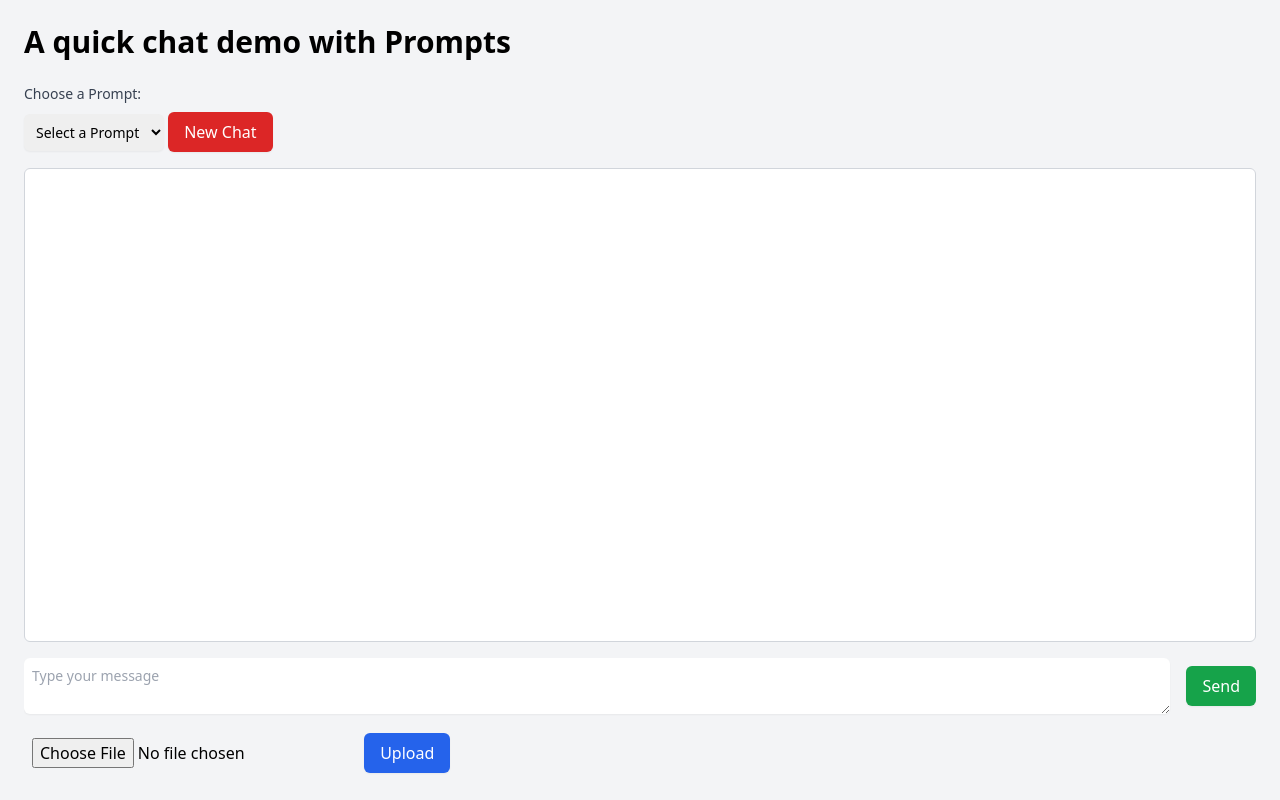
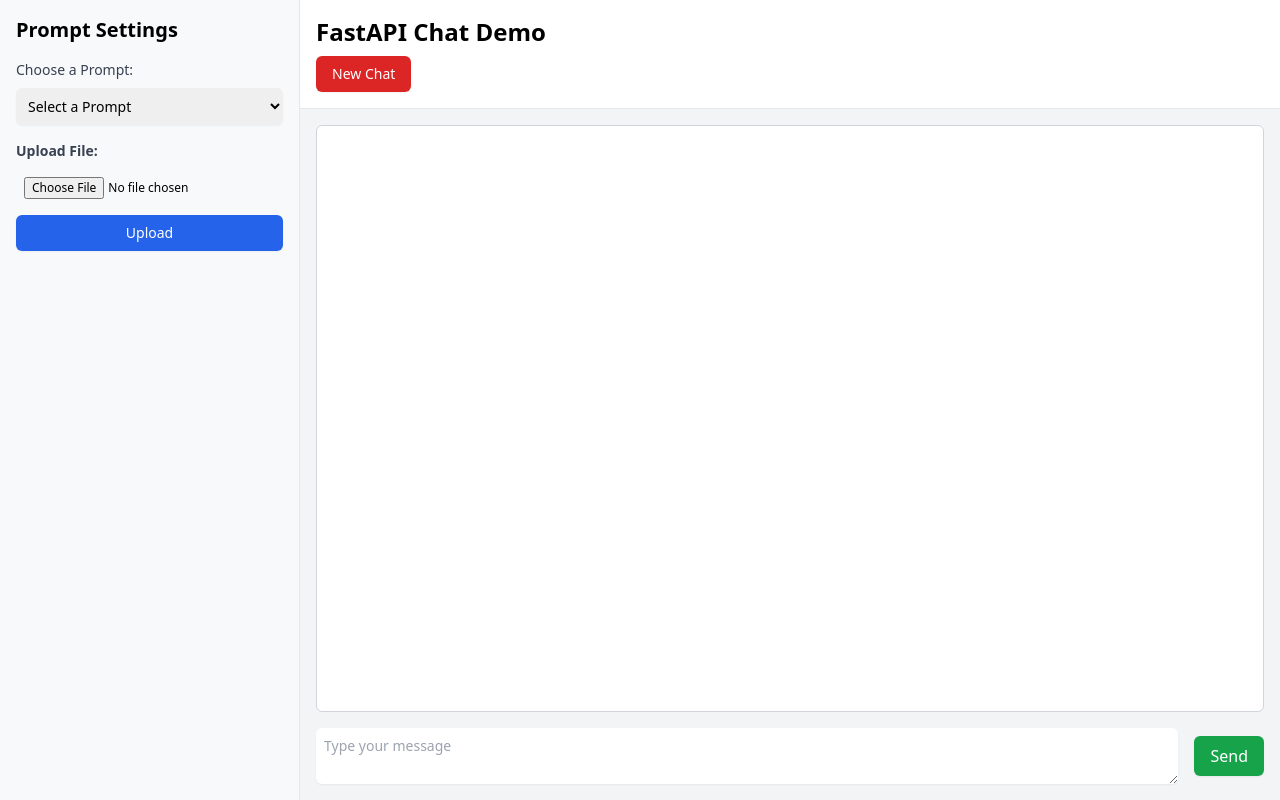
Before and after one commit to jlvanhulst/fastapi-responses, a FastAPI app: page /chat/ in a window 1280 px wide. Run offline with FastAPI, Linux system fonts and the light colour scheme; some libraries are stand-ins or nearby versions.

Commit message:
fixes and a graph demo

```diff
--- a/app/prompt.py
+++ b/app/prompt.py
@@ -187,14 +187,19 @@
                 variables["file_contents"] = "\n\n".join(file_contents)
 
         try:
-            result = await prompt.run(variables=variables)
+            result = await prompt.run(variables=variables, previous_response_id=previous_response_id)
 
-            import uuid
-            response_id = str(uuid.uuid4())
+            # Use the actual OpenAI response ID instead of generating our own UUID
+            response_id = prompt.id
             self.responses[response_id] = result
 
             logger.info(f"Generated response: {result}")
-            return {"response": result, "status_code": 200, "response_id": response_id}
+            return {
+                "response": result,
+                "status_code": 200,
+                "response_id": response_id,
+                "files": prompt.output_files
+            }
         except Exception as e:
             logger.error(f"Error generating response: {e}")
             return {"response": f"Error generating response: {str(e)}", "status_code": 500}
--- a/templates/index.html
+++ b/templates/index.html
@@ -15,10 +15,33 @@
             margin: 0;
         }
 
-        .container {
+        .main-container {
+            display: flex;
+            height: 100vh;
+        }
+
+        .sidebar {
+            width: 300px;
+            min-width: 300px;
+            background-color: #f8f9fa;
+            border-right: 1px solid #e5e7eb;
+            overflow-y: auto;
+        }
+
+        .content-area {
+            flex: 1;
             display: flex;
             flex-direction: column;
-            height: 100%;
+            overflow: hidden;
+        }
+
+        .instructions-area {
+            background-color: #f3f4f6;
+            border-bottom: 1px solid #e5e7eb;
+            padding: 1rem;
+            max-height: 200px;
+            overflow-y: auto;
+            display: none;
         }
 
         /* Make chat-box grow to fill available vertical space */
@@ -40,21 +63,56 @@
     </style>
 </head>
 
-<body class="bg-gray-100 p-6">
-    <div class="container mx-auto">
-        <h1 class="text-3xl font-bold mb-6">A quick chat demo with Prompts</h1>
+<body class="bg-gray-100">
+    <div class="main-container">
+        <!-- Left Sidebar -->
+        <div class="sidebar p-4">
+            <h2 class="text-xl font-bold mb-4">Prompt Settings</h2>
 
-        <!-- Dropdown for selecting prompts -->
+            <!-- Prompt Selection -->
             <div class="mb-4">
                 <label for="prompt-select" class="block mb-2 text-sm font-medium text-gray-700">Choose a Prompt:</label>
-            <select id="prompt-select" class="border-gray-300 rounded-md shadow-sm focus:ring-indigo-500 focus:border-indigo-500 sm:text-sm p-2">
+                <select id="prompt-select" class="w-full border-gray-300 rounded-md shadow-sm focus:ring-indigo-500 focus:border-indigo-500 sm:text-sm p-2">
                     <option value="">Select a Prompt</option>
                 </select>
-            <button id="new-chat-button" class="px-4 py-2 bg-red-600 text-white rounded-md shadow-sm">New Chat</button>
-
             </div>
 
-        <div id="chat-window">
+            <!-- Model Info -->
+            <div id="model-info" class="mb-4" style="display: none;">
+                <h3 class="text-sm font-semibold text-gray-700 mb-2">Model:</h3>
+                <div id="model-name" class="text-sm text-gray-600 bg-white p-2 rounded border"></div>
+            </div>
+
+            <!-- Tools Info -->
+            <div id="tools-info" class="mb-4" style="display: none;">
+                <h3 class="text-sm font-semibold text-gray-700 mb-2">Tools:</h3>
+                <div id="tools-list" class="text-sm text-gray-600 bg-white p-2 rounded border max-h-32 overflow-y-auto"></div>
+            </div>
+
+            <!-- File upload section -->
+            <div class="mt-4">
+                <h3 class="text-sm font-semibold text-gray-700 mb-2">Upload File:</h3>
+                <input type="file" id="file-input" class="w-full border-gray-300 p-2 text-xs" />
+                <button id="upload-button" class="w-full mt-2 px-4 py-2 bg-blue-600 text-white rounded-md shadow-sm text-sm">Upload</button>
+            </div>
+        </div>
+
+        <!-- Main Content Area -->
+        <div class="content-area">
+            <!-- Header -->
+            <div class="p-4 bg-white border-b">
+                <h1 class="text-2xl font-bold">FastAPI Chat Demo</h1>
+                <button id="new-chat-button" class="mt-2 px-4 py-2 bg-red-600 text-white rounded-md shadow-sm text-sm">New Chat</button>
+            </div>
+
+            <!-- Instructions Area -->
+            <div id="instructions-area" class="instructions-area">
+                <h3 class="text-sm font-semibold text-gray-700 mb-2">Instructions:</h3>
+                <div id="instructions-content" class="text-sm text-gray-600"></div>
+            </div>
+
+            <!-- Chat Window -->
+            <div id="chat-window" class="p-4">
                 <div id="chat-box" class="border border-gray-300 p-4 rounded-md mb-4 h-96 overflow-y-auto bg-white"></div>
                 <div class="flex items-center">
                     <textarea type="text" id="message-input"
@@ -63,10 +121,6 @@
                     <button id="send-button"
                         class="ml-2 px-4 py-2 bg-green-600 text-white rounded-md shadow-sm">Send</button>
                 </div>
-            <!-- File upload section -->
-            <div class="mt-4">
-                <input type="file" id="file-input" class="border-gray-300 p-2" />
-                <button id="upload-button" class="ml-2 px-4 py-2 bg-blue-600 text-white rounded-md shadow-sm">Upload</button>
             </div>
         </div>
     </div>
@@ -86,6 +140,10 @@
         sendButton.addEventListener('click', async () => {
             const message = messageInput.value.trim();
             if (message) {
+                if (!selectedPromptId) {
+                    alert('Please select a Prompt first.');
+                    return;
+                }
                 appendMessage('🗣️', message);
                 messageInput.value = '';
                 await sendMessage(message);
@@ -137,11 +195,6 @@
             );
         }
         async function sendMessage(message) {
-            if (!selectedPromptId) {
-                alert('Please select a Prompt first.');
-                return;
-            }
-
             try {
                 const response = await fetch(`/chat/thread/`, {
                     method: 'POST',
@@ -162,9 +215,10 @@
                 // Handle non-streaming response
                 const responseData = await response.json();
                 const messageContent = responseData.text.value;
+                const files = responseData.files || [];
 
                 // Display the response
-                appendMessage('🤖', marked.parse(messageContent));
+                appendMessage('🤖', marked.parse(messageContent), files);
 
                 // Scroll to bottom
                 chatBox.scrollTop = chatBox.scrollHeight;
@@ -173,10 +227,34 @@
             }
         }
 
-        function appendMessage(sender, message) {
+        function appendMessage(sender, message, files = []) {
             const messageElement = document.createElement('div');
             messageElement.classList.add('mb-2');
-            messageElement.innerHTML = `<strong>${sender}:</strong>\n<span class="msg">${message}</span>`;
+
+            let filesHtml = '';
+            if (files && files.length > 0) {
+                filesHtml = '<div class="mt-2">';
+                files.forEach(file => {
+                    const fileUrl = `/chat/files/${file.container_id}/${file.file_id}`;
+                    const fileName = file.filename || file.name || file.file_id;
+
+                    // Check if it's likely an image based on filename, content_type, or common patterns
+                    const isImage = fileName.match(/\.(jpg|jpeg|png|gif|bmp|webp|svg)$/i) ||
+                                   (file.content_type && file.content_type.startsWith('image/')) ||
+                                   file.file_id.includes('image') ||
+                                   file.file_id.includes('plot') ||
+                                   file.file_id.includes('chart');
+
+                    if (isImage) {
+                        filesHtml += `<div class="my-2"><img src="${fileUrl}" alt="Generated image" class="max-w-full h-auto border rounded" /></div>`;
+                    } else {
+                        filesHtml += `<div class="my-1"><a href="${fileUrl}" target="_blank" class="text-blue-600 hover:text-blue-800 underline">📎 ${fileName}</a></div>`;
+                    }
+                });
+                filesHtml += '</div>';
+            }
+
+            messageElement.innerHTML = `<strong>${sender}:</strong>\n<span class="msg">${message}</span>${filesHtml}`;
             chatBox.appendChild(messageElement);
             chatBox.scrollTop = chatBox.scrollHeight;
             const newMessage = chatBox.children[chatBox.children.length - 1];
@@ -205,7 +283,57 @@
 
         promptSelect.addEventListener('change', function () {
             selectedPromptId = this.value;
+            if (selectedPromptId) {
+                loadPromptDetails(selectedPromptId);
+                clearChat(); // Clear chat when switching prompts
+            } else {
+                hidePromptDetails();
+                clearChat(); // Clear chat when no prompt selected
+            }
         });
+
+        async function loadPromptDetails(promptName) {
+            try {
+                const response = await axios.get(`/chat/prompt_details/${promptName}`);
+                if (response.data.status === 'success') {
+                    const data = response.data.data;
+                    displayPromptDetails(data);
+                }
+            } catch (error) {
+                console.error('Error loading prompt details:', error);
+            }
+        }
+
+        function displayPromptDetails(data) {
+            // Show instructions
+            const instructionsArea = document.getElementById('instructions-area');
+            const instructionsContent = document.getElementById('instructions-content');
+            instructionsContent.innerHTML = marked.parse(data.instructions || '');
+            instructionsArea.style.display = 'block';
+
+            // Show model
+            const modelInfo = document.getElementById('model-info');
+            const modelName = document.getElementById('model-name');
+            modelName.textContent = data.model || 'Not specified';
+            modelInfo.style.display = 'block';
+
+            // Show tools
+            const toolsInfo = document.getElementById('tools-info');
+            const toolsList = document.getElementById('tools-list');
+            if (data.tools && data.tools.length > 0) {
+                toolsList.innerHTML = data.tools.map(tool => `<div class="mb-1 px-2 py-1 bg-blue-100 rounded text-xs">${tool}</div>`).join('');
+                toolsInfo.style.display = 'block';
+            } else {
+                toolsList.innerHTML = '<div class="text-gray-400">No tools configured</div>';
+                toolsInfo.style.display = 'block';
+            }
+        }
+
+        function hidePromptDetails() {
+            document.getElementById('instructions-area').style.display = 'none';
+            document.getElementById('model-info').style.display = 'none';
+            document.getElementById('tools-info').style.display = 'none';
+        }
 
         // Call fetchPrompts on page load to populate the dropdown
         fetchPrompts();
@@ -213,15 +341,21 @@
         // Get reference to the new chat button
         const newChatButton = document.getElementById('new-chat-button');
 
-        newChatButton.addEventListener('click', () => {
+        function clearChat() {
             // Clear the chat history
             chatBox.innerHTML = '';
 
             // Clear conversation history
             localStorage.removeItem('previous_response_id');
 
-            // Add welcome message
+            // Add welcome message if a prompt is selected
+            if (selectedPromptId) {
                 appendMessage('💬', `Starting a new conversation with the ${selectedPromptId} prompt.`);
+            }
+        }
+
+        newChatButton.addEventListener('click', () => {
+            clearChat();
         });
     </script>
 </body>
```
Also changed, not shown: app/ai_processor.py (+10 -5 lines), app/chat.py (+85 -3 lines), prompts/graph_demo.md (added, +8 -0 lines), prompts/research.md (+1 -2 lines). Lines whose indentation alone changed are shown as unchanged.
